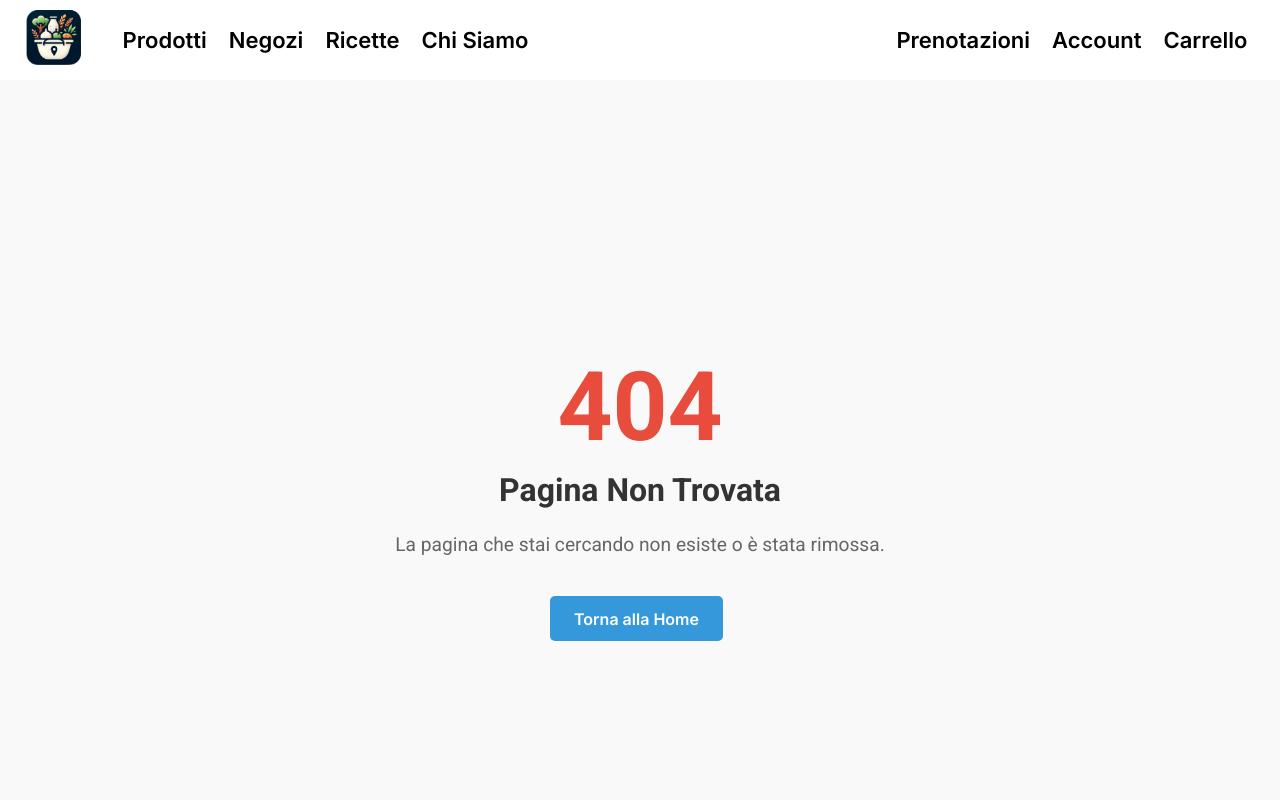
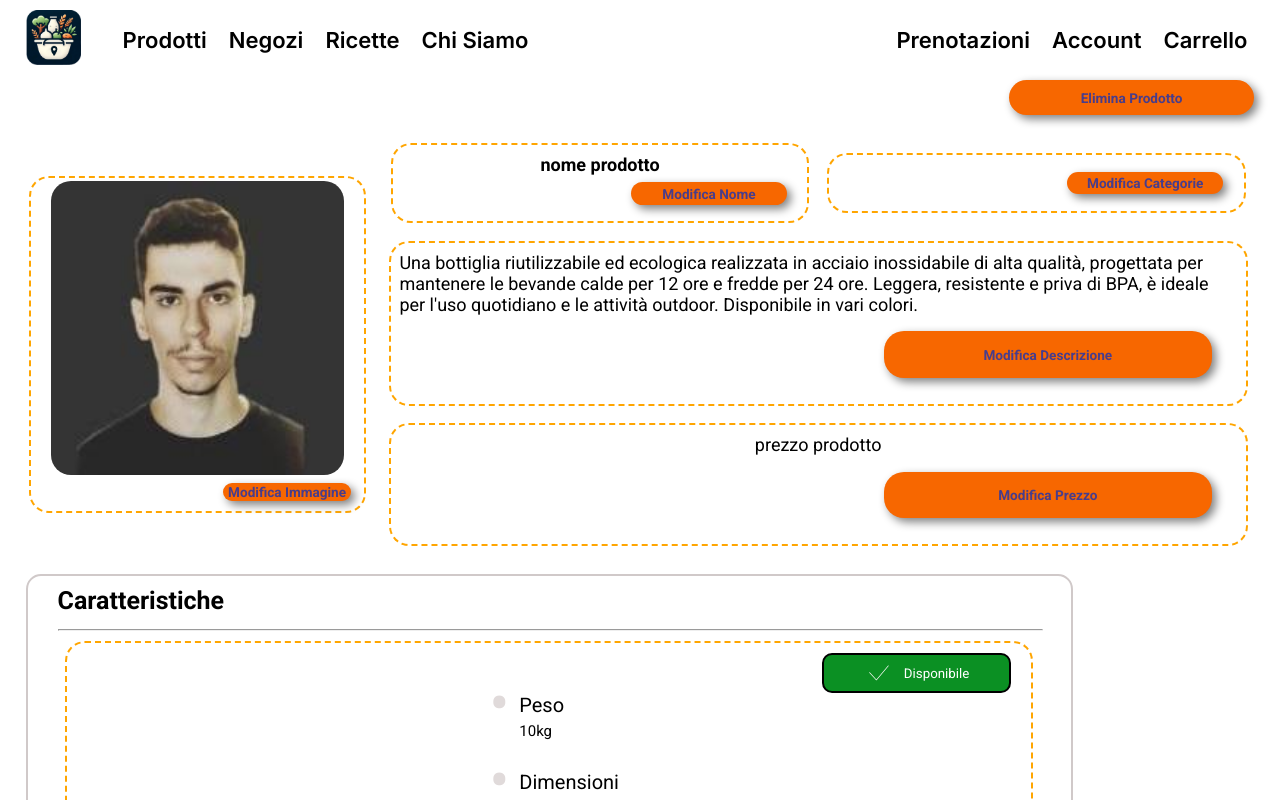
Before and after one commit to micheleDeca/MarketMatchReact, a React (Vite) app: page /prodotto in a window 1280 px wide. Shown: the top 800 px of the page. Built offline with nearby package versions, Linux system fonts and the light colour scheme.

Commit message:
pagina prodotto

```diff
--- a/src/App.jsx
+++ b/src/App.jsx
@@ -13,6 +13,7 @@ import TestIsa from './Pages/Test/TestIsa/TestIsa';
 import PageNotFound from './Pages/PageNotFound/PageNotFound';
 import Product from './Pages/Product/Product';
 import Negozio from './Pages/Negozio/Negozio';
+import Prodotto from './Pages/Prodotto/Prodotto';
 
 
 /*
@@ -47,6 +48,7 @@ const App = () => {
         <Route path='/michele' element={<Product/> } />
         <Route path='/isabella' element={<TestIsa /> } />
         <Route path='/negozio' element={<Negozio/>}/>
+        <Route path='/prodotto' element={<Prodotto/>}/>
         <Route path='*' element={<PageNotFound /> }/>
       </Routes>
       <Footer />
--- a/src/Components/PrenotationSearch/PrenotationSearch.jsx
+++ b/src/Components/PrenotationSearch/PrenotationSearch.jsx
@@ -26,6 +26,7 @@ function PrenotationSearch(props) {
           third={props.third}
           fourth={props.fourth}
           fifth={props.fifth}
+          sixth={props.sixth}
         />
         <span className="PrenotationSearchSpan"></span>
         <SearchBar />
--- a/src/Components/Prenotation_status_filter/Prenotation_status_filter.jsx
+++ b/src/Components/Prenotation_status_filter/Prenotation_status_filter.jsx
@@ -25,6 +25,7 @@ function PrenStatusFilter(props) {
         span[2].style.borderBottom = "";
         span[3].style.borderBottom = "";
         span[4].style.borderBottom = "";
+        span[5].style.borderBottom = "";
         break;
 
       case "2":
@@ -33,6 +34,7 @@ function PrenStatusFilter(props) {
         span[2].style.borderBottom = "";
         span[3].style.borderBottom = "";
         span[4].style.borderBottom = "";
+        span[5].style.borderBottom = "";
         break;
 
       case "3":
@@ -41,6 +43,7 @@ function PrenStatusFilter(props) {
         span[2].style.borderBottom = "3px solid darkslateblue";
         span[3].style.borderBottom = "";
         span[4].style.borderBottom = "";
+        span[5].style.borderBottom = "";
         break;
 
       case "4":
@@ -49,6 +52,7 @@ function PrenStatusFilter(props) {
         span[2].style.borderBottom = "";
         span[3].style.borderBottom = "3px solid darkslateblue";
         span[4].style.borderBottom = "";
+        span[5].style.borderBottom = "";
         break;
 
       case "5":
@@ -57,6 +61,7 @@ function PrenStatusFilter(props) {
         span[2].style.borderBottom = "";
         span[3].style.borderBottom = "";
         span[4].style.borderBottom = "3px solid darkslateblue";
+        span[5].style.borderBottom = "";
         break;
 
       case "6":
@@ -66,6 +71,7 @@ function PrenStatusFilter(props) {
         span[3].style.borderBottom = "";
         span[4].style.borderBottom = "";
         span[5].style.borderBottom = "3px solid darkslateblue";
+        span[5].style.borderBottom = "";
         break;
 
       default:
@@ -74,6 +80,7 @@ function PrenStatusFilter(props) {
         span[2].style.borderBottom = "";
         span[3].style.borderBottom = "";
         span[4].style.borderBottom = "";
+        span[5].style.borderBottom = "";
     }
   };
 
--- /dev/null
+++ b/src/Pages/Prodotto/Prodotto.css
@@ -0,0 +1,44 @@
+.boxProdotto{
+    display: flex;
+    flex-direction: column;
+    width: 96%;
+    margin-left:2%;
+    margin-right:2%;
+    margin-bottom: 2%;
+    justify-content: center;
+    align-items: flex-start;
+}
+
+.containerProdotto{
+    display:flex;
+    flex-direction: row;
+    justify-content: flex-end;
+    align-items: center;
+    width: 100%;
+}
+
+.spaceProdotto{
+    width: 80%;
+}
+
+.spaceProdotto2{
+    width: 20%;
+}
+
+.ButtonProdotto{
+    width: 10%;
+}
+
+@media (orientation: portrait){
+    .boxProdotto{
+        align-items: center;
+    }
+
+    .spaceProdotto{
+        width: 60%;
+    }
+
+    .spaceProdotto2{
+        width: 40%;
+    }
+}
--- /dev/null
+++ b/src/Pages/Prodotto/Prodotto.jsx
@@ -0,0 +1,30 @@
+import Button from "../../Components/Button/Button";
+import Caratteristiche from "../../Components/Caratteristiche/Caratteristiche";
+import ShopWindow from "../../Components/shop_window/shop_window";
+import "./Prodotto.css";
+
+function Prodotto(props) {
+  return (
+    <>
+      <div className="boxProdotto">
+        <div className="containerProdotto">
+          <span className="spaceProdotto"></span>
+          <span className="spaceProdotto2"><Button name="Elimina Prodotto"/></span>
+        </div>
+        <span>&nbsp;</span>
+        <ShopWindow
+          Description="Una bottiglia riutilizzabile ed ecologica realizzata in acciaio inossidabile di alta qualità, progettata per mantenere le bevande calde per 12 ore e fredde per 24 ore. Leggera, resistente e priva di BPA, è ideale per l'uso quotidiano e le attività outdoor. Disponibile in vari colori."
+          ImageDescription="immagine prodotto"
+          Name="nome prodotto"
+          tipo="prodotto"
+          Prezzo="prezzo prodotto"
+          mode="neg"
+        />
+        <span>&nbsp;</span>
+        <Caratteristiche peso="10kg" quantità="100" dimensioni="grandi" />
+      </div>
+    </>
+  );
+}
+
+export default Prodotto;
--- a/src/Pages/Test/TestAntonio/TestAntonio.jsx
+++ b/src/Pages/Test/TestAntonio/TestAntonio.jsx
@@ -3,9 +3,9 @@ import "./TestAntonio.css";
 //import ShopWindow from "../../../Components/shop_window/shop_window";
 //import PrenStatusFilter from "../../../Components/Prenotation_status_filter/Prenotation_status_filter";
 //import SearchBar from "../../../Components/SearchBar/SearchBar";
-//import PrenotationSearch from "../../../Components/Prenotation+Search/Prenotation+Search";
+import PrenotationSearch from "../../../Components/PrenotationSearch/PrenotationSearch";
 //import ZigZag from "../../../Components/zig-zag/zig-zag";
-import Orari from "../../../Components/orari_negozio/orari_negozio";
+//import Orari from "../../../Components/orari_negozio/orari_negozio";
 
 const TestAntonio = () => {
   return (
@@ -20,21 +20,22 @@ const TestAntonio = () => {
       />
       */}
       {/*<SearchBar />*/}
-      {/*
+
     <PrenotationSearch
         first="tutto"
         second="accettato"
         third="rifiutato"
         fourth="da&nbsp;ritirare"
         fifth="ritirato"
+        sixth="scaduto"
       />
-      */}
+
       {/*
       <ZigZag>
         <p>uui6i76i</p>
       </ZigZag>
       */}
-
+      {/*
       <Orari
       mode="neg"
         lunedi="09:00-13:00/15:30-19:00"
@@ -47,7 +48,7 @@ const TestAntonio = () => {
         posizione="Lombardia,Mi,20100,Milano,Via Roma 1"
         contatti="02 1234567"
       />
-
+      */}
       {/*
       <ShopWindow
         Description="Una bottiglia riutilizzabile ed ecologica realizzata in acciaio inossidabile di alta qualità, progettata per mantenere le bevande calde per 12 ore e fredde per 24 ore. Leggera, resistente e priva di BPA, è ideale per l'uso quotidiano e le attività outdoor. Disponibile in vari colori."
```
